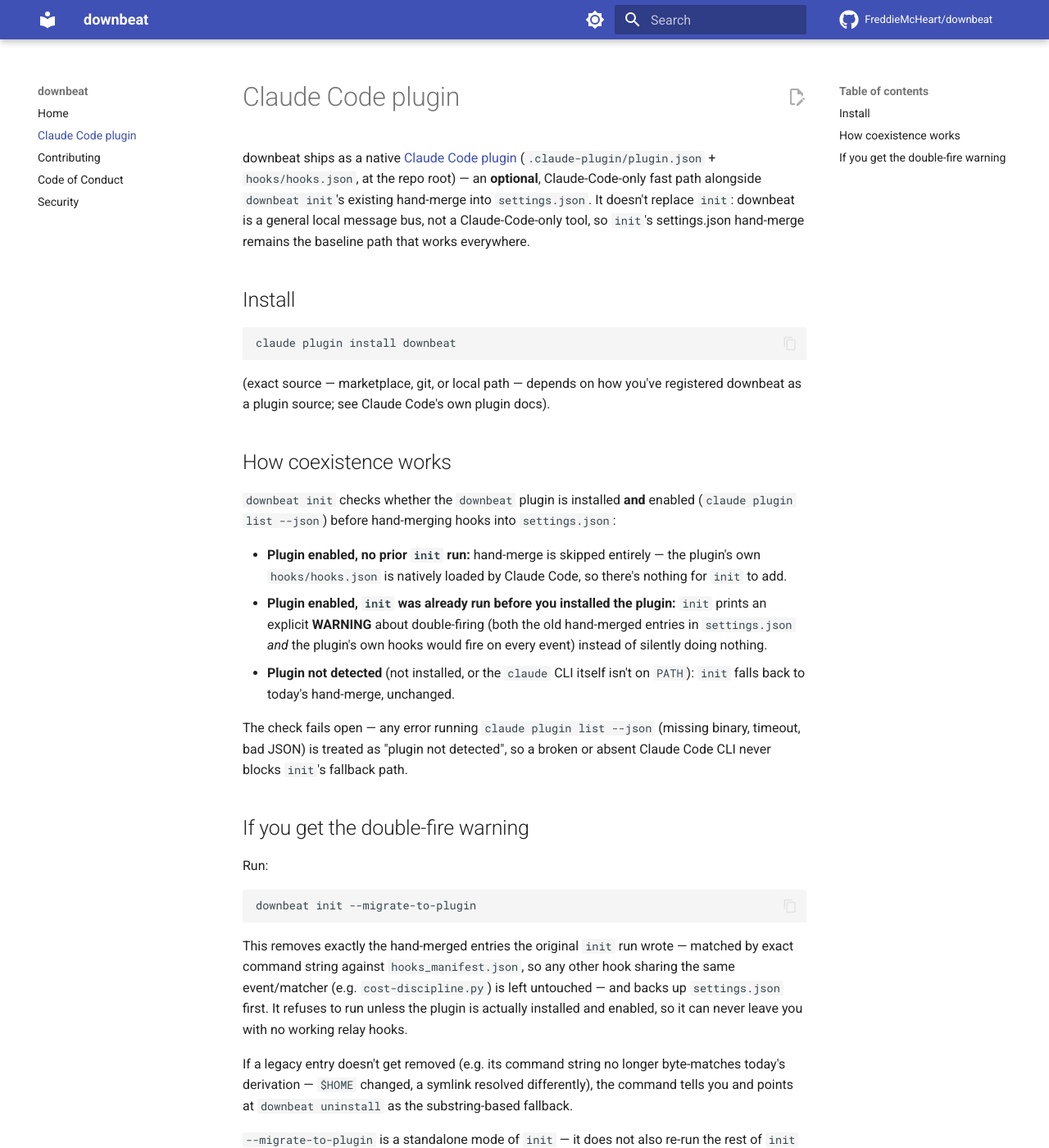
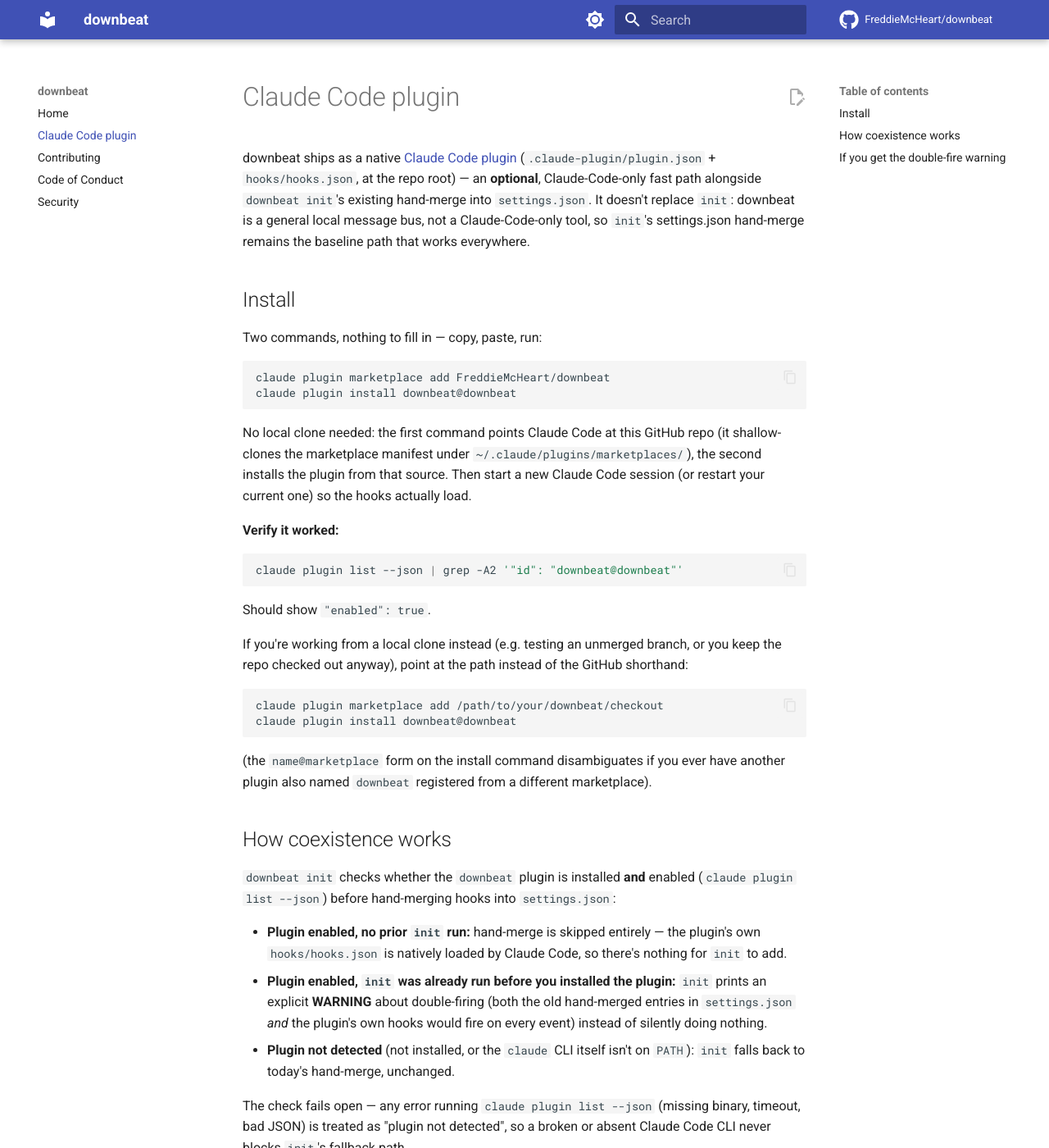
Before and after one commit to FreddieMcHeart/downbeat, an MkDocs documentation site: the page built from docs/plugin.md, in a window 1280 px wide and 1400 px high. Shown: the whole window at 82% size. Built offline with MkDocs 1.6.1 and Material for MkDocs 9.7.7, drawn with Linux system fonts in a browser that asks for light colours; comment, search, counter and statistics services are not loaded.

Commit message:
feat(plugin): ship a marketplace.json for one-command plugin install (#11)
* feat(plugin): ship a marketplace.json for one-command plugin install

Mirrors claude-core's own .claude-plugin/marketplace.json pattern.
Without this, `claude plugin install downbeat` had no concrete source
to resolve against — docs/plugin.md's install section was vague about
how to actually register it. Now a clone or local path is one pair of
commands: `claude plugin marketplace add <path>` then
`claude plugin install downbeat@downbeat`.

Signed-off-by: Nazarii Ahapevych <nazarii.ahapevych@ext.mondu.ai>

* docs(plugin): make install instructions copy-paste-exact

Previous wording ("claude plugin install downbeat", "depends on how
you've registered downbeat as a plugin source") left the reader with
nothing to actually paste. Verified end-to-end against a real GitHub
ref (owner/repo shorthand resolves via a shallow git clone) before
writing this — the two commands now shown are exactly what a fresh
user runs, no placeholders, plus how to verify it worked and the
local-checkout variant for testing an unmerged branch.

Signed-off-by: Nazarii Ahapevych <nazarii.ahapevych@ext.mondu.ai>

---------

Signed-off-by: Nazarii Ahapevych <nazarii.ahapevych@ext.mondu.ai>
Co-authored-by: Nazarii Ahapevych <nazarii.ahapevych@ext.mondu.ai>

````diff
--- a/docs/plugin.md
+++ b/docs/plugin.md
@@ -9,12 +9,39 @@
 
 ## Install
 
-```
-claude plugin install downbeat
+Two commands, nothing to fill in — copy, paste, run:
+
+```bash
+claude plugin marketplace add FreddieMcHeart/downbeat
+claude plugin install downbeat@downbeat
 ```
 
-(exact source — marketplace, git, or local path — depends on how you've
-registered downbeat as a plugin source; see Claude Code's own plugin docs).
+No local clone needed: the first command points Claude Code at this GitHub
+repo (it shallow-clones the marketplace manifest under
+`~/.claude/plugins/marketplaces/`), the second installs the plugin from that
+source. Then start a new Claude Code session (or restart your current one)
+so the hooks actually load.
+
+**Verify it worked:**
+
+```bash
+claude plugin list --json | grep -A2 '"id": "downbeat@downbeat"'
+```
+
+Should show `"enabled": true`.
+
+If you're working from a local clone instead (e.g. testing an unmerged
+branch, or you keep the repo checked out anyway), point at the path instead
+of the GitHub shorthand:
+
+```bash
+claude plugin marketplace add /path/to/your/downbeat/checkout
+claude plugin install downbeat@downbeat
+```
+
+(the `name@marketplace` form on the install command disambiguates if you
+ever have another plugin also named `downbeat` registered from a different
+marketplace).
 
 ## How coexistence works
 
````
Also changed, not shown: README.md (+11 -4 lines), 1 other file.
